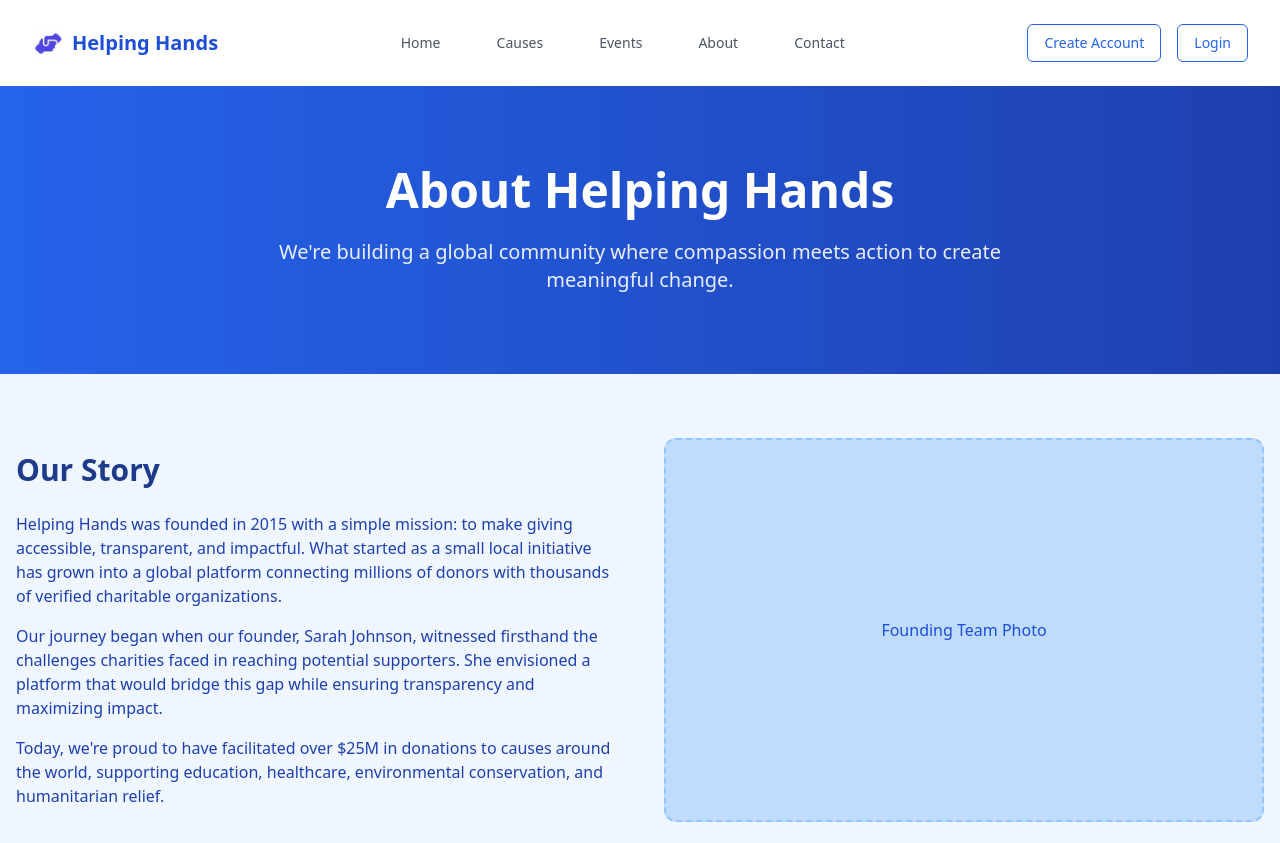
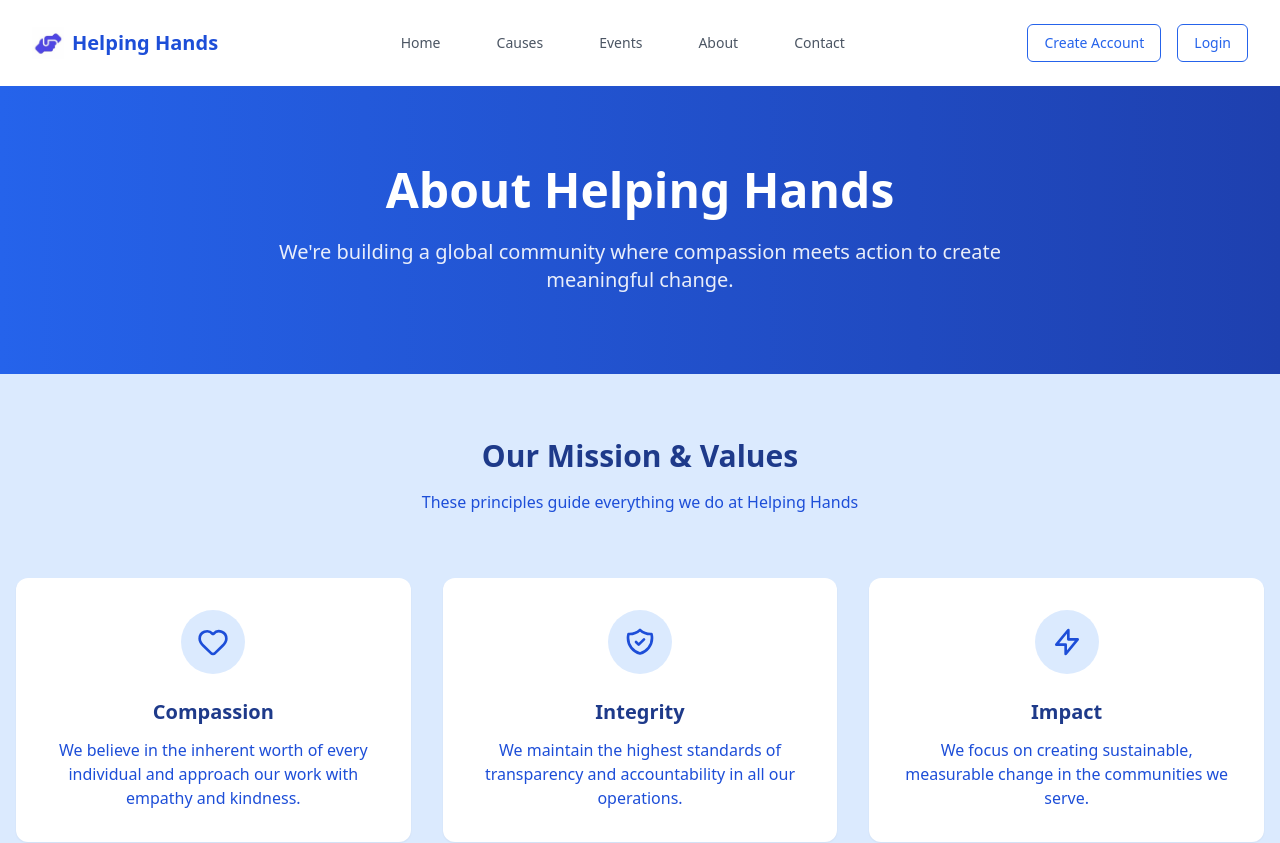
Before and after one commit to AlghaniHasbulla/Helping-hands, a React (Vite) app in the folder client/: page /about in a window 1280 px wide. Shown: the top 843 px of the page. Built offline with nearby package versions, Linux system fonts and the light colour scheme.

Commit message:
fixing about page

```diff
--- a/client/src/components/About/About.jsx
+++ b/client/src/components/About/About.jsx
@@ -50,31 +50,6 @@ const About = () => {
         </div>
       </div>
 
-      {/* Our Story */}
-      <div className="max-w-7xl mx-auto px-4 py-16">
-        <div className="grid grid-cols-1 md:grid-cols-2 gap-12 items-center">
-          <div>
-            <h2 className="text-3xl font-bold text-blue-900 mb-6">Our Story</h2>
-            <p className="text-blue-800 mb-4">
-              Helping Hands was founded in 2015 with a simple mission: to make giving accessible, transparent, and impactful.
-              What started as a small local initiative has grown into a global platform connecting millions of donors with
-              thousands of verified charitable organizations.
-            </p>
-            <p className="text-blue-800 mb-4">
-              Our journey began when our founder, Sarah Johnson, witnessed firsthand the challenges charities faced in
-              reaching potential supporters. She envisioned a platform that would bridge this gap while ensuring transparency
-              and maximizing impact.
-            </p>
-            <p className="text-blue-800">
-              Today, we're proud to have facilitated over $25M in donations to causes around the world, supporting education,
-              healthcare, environmental conservation, and humanitarian relief.
-            </p>
-          </div>
-          <div className="bg-blue-200 border-2 border-dashed border-blue-300 rounded-xl w-full h-96 flex items-center justify-center text-blue-700">
-            <span>Founding Team Photo</span>
-          </div>
-        </div>
-      </div>
 
       {/* Mission & Values */}
       <div className="bg-blue-100 py-16">
```
